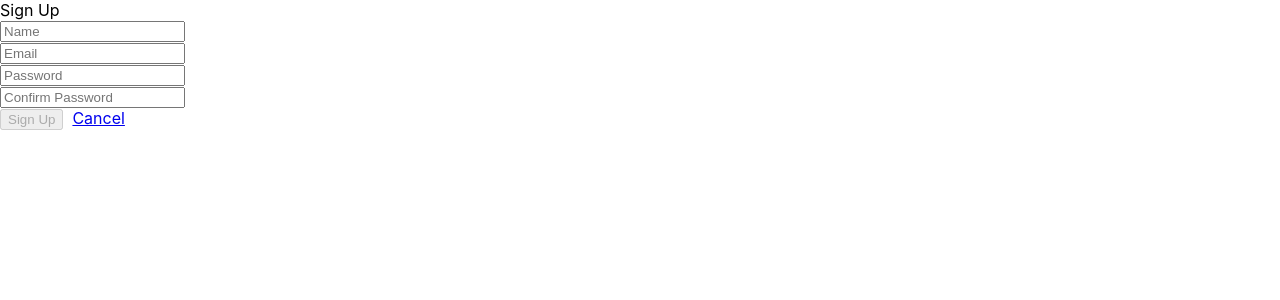
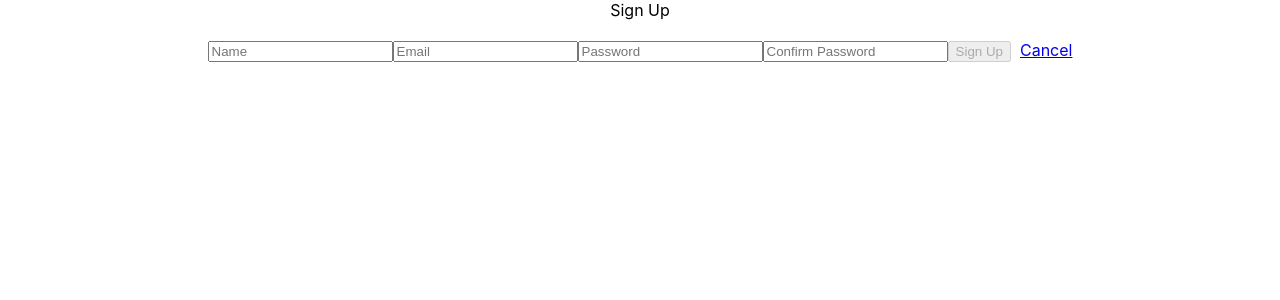
Before and after one commit to AJS3993/pizza-time, a React (Create React App) app: page /signup in a window 1280 px wide. Shown: the top 300 px of the page. Built offline with nearby package versions, Linux system fonts and the light colour scheme.

Commit message:
signup form

```diff
--- a/src/components/NavBar/NavBar.css
+++ b/src/components/NavBar/NavBar.css
@@ -0,0 +1,12 @@
+.NavBar {
+    display: flex;
+    justify-content: center;
+    margin: 0 0 20px;
+  }
+
+  .NavBar-link {
+    margin: 0 10px;
+  }
+  .NavBar-welcome {
+    color: grey;
+  }
--- a/src/components/NavBar/NavBar.jsx
+++ b/src/components/NavBar/NavBar.jsx
@@ -9,7 +9,7 @@ const NavBar = props => {
         LOG OUT
       </Link>
       &nbsp;&nbsp;|&nbsp;&nbsp;&nbsp;
-      <span className="NavBar-welcome">WELCOME, {props.user.name}</span>
+      <span className="NavBar-welcome">{props.user.name}</span>
     </div>
   ) : (
     <div>
--- /dev/null
+++ b/src/components/SignupForm/SignupForm.css
@@ -0,0 +1,11 @@
+.header-footer {
+    display: flex;
+    justify-content: center;
+    margin: 0 0 20px;
+  }
+
+  .form-horizontal {
+    display: flex;
+    justify-content: center;
+    margin: 0 0 20px;
+  }
--- a/src/components/SignupForm/SignupForm.jsx
+++ b/src/components/SignupForm/SignupForm.jsx
@@ -1,6 +1,7 @@
 import React, { Component } from "react";
 import { Link } from "react-router-dom";
 import userService from "../../utils/userService";
+import "./SignupForm.css";
 
 class SignupForm extends Component {
   state = {
```
Also changed, not shown: 1 other file (tests, documents, lock files or other folders).
